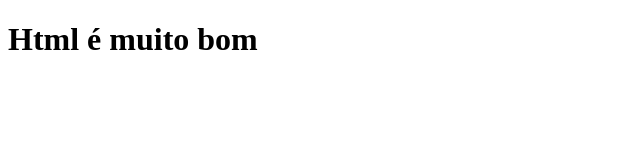
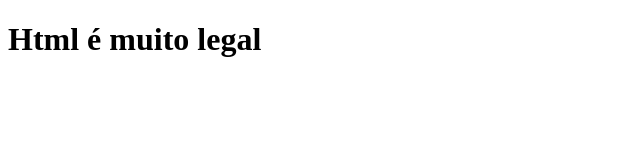
Before and after one commit to Felsou/git_Felipe_aulas, a plain HTML site: page index.html in a window 1280 px wide. Shown: the full height of the page, 0-640 px from the left. Drawn offline with Linux system fonts and the light colour scheme.

Commit message:
Alteração dentro da tag H1

```diff
--- a/index.html
+++ b/index.html
@@ -7,6 +7,6 @@
     <title>Document</title>
 </head>
 <body>
-    <h1>Html é muito bom</h1>
+    <h1>Html é muito legal</h1>
 </body>
 </html>
```
